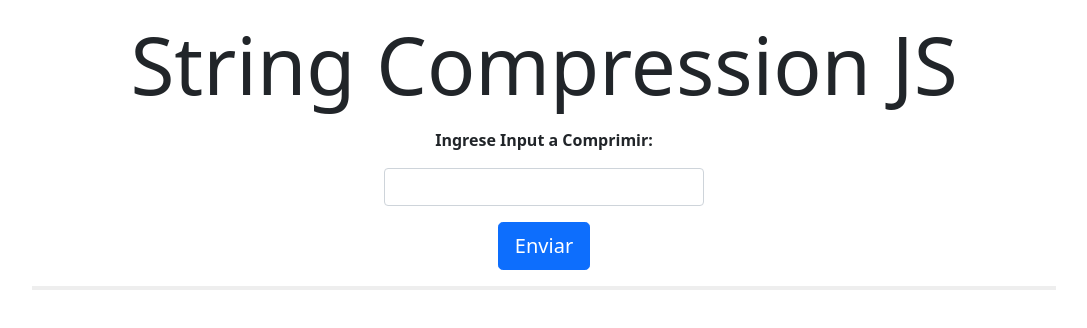
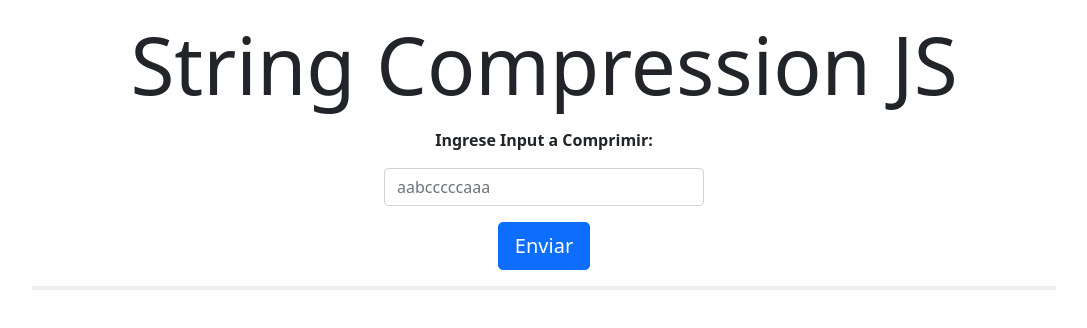
Before and after one commit to franxcode/string-compression, a plain HTML site: page index.html in a window 1280 px wide. Shown: the whole page, without its empty margins (96-1183 px from the left). Drawn offline with nearby package versions, Linux system fonts and the light colour scheme.

Commit message:
Added input placeholder.

```diff
--- a/index.html
+++ b/index.html
@@ -12,7 +12,7 @@
 <body>
     <h1 class="display-1 text-center my-3">String Compression JS</h1>
     <label for="inputString" class="d-flex justify-content-center text-center fw-bold my-3">Ingrese Input a Comprimir: </label>
-    <input type="text" id="inputString" class="form-control mx-auto my-3 w-25">
+    <input type="text" id="inputString" class="form-control mx-auto my-3 w-25" placeholder="aabcccccaaa">
     <button id="send" class="btn btn-primary d-flex mx-auto btn-lg">Enviar</button>
     <hr class="customHr">
     <p id="output" class="text-center display-6 fw-bold"></p>
```
